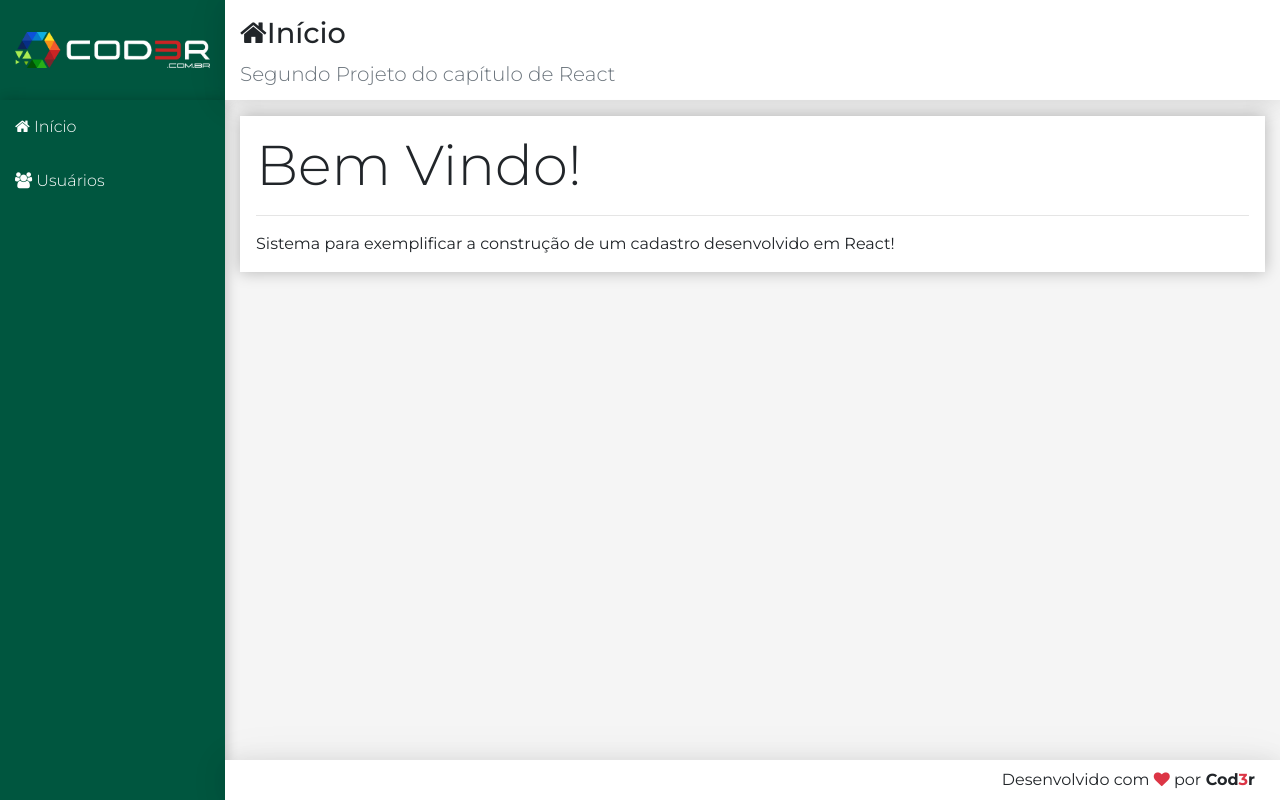
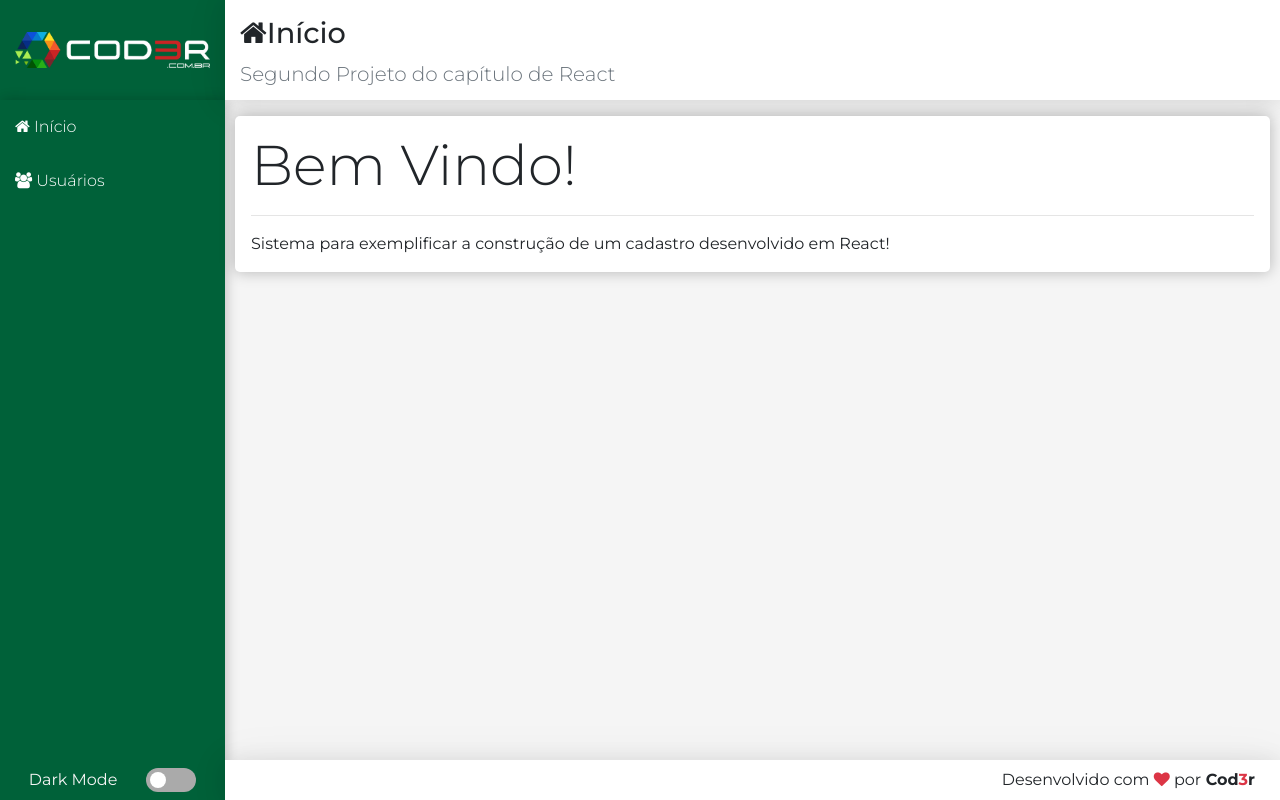
Before and after one commit to FelipeAzevedo005/react-crud-example, a React (Create React App) app in the folder frontend/: page / in a window 1280 px wide. Built offline with nearby package versions, Linux system fonts and the light colour scheme.

Commit message:
Dark theme button added

```diff
--- a/frontend/src/components/template/Footer.css
+++ b/frontend/src/components/template/Footer.css
@@ -8,4 +8,6 @@ footer.footer {
     background-color: #FFF;
 
     box-shadow: var(--shadow);
+
+    transition: 0.2s;
 }
--- a/frontend/src/components/template/Header.css
+++ b/frontend/src/components/template/Header.css
@@ -8,6 +8,8 @@ header.header {
     overflow: hidden;
 
     background-color: #FFF;
+
+    transition: 0.2s;
 }
 
 header.header h1 {
--- a/frontend/src/components/template/Logo.css
+++ b/frontend/src/components/template/Logo.css
@@ -4,6 +4,8 @@ aside.logo {
     align-items: center;
 
     background-color: var(--bg-dark);
+
+    transition: 0.2s;
 }
 
 aside.logo img {
--- a/frontend/src/components/template/Main.css
+++ b/frontend/src/components/template/Main.css
@@ -1,8 +1,13 @@
 main > div {
-    margin: 0 15px;
+    margin: 0 10px;
+
+    border-radius: 5px;
 
     background-color: #FFF;
+
     box-shadow: 0px 0px 15px #0004;
+
+    transition: 0.2s;
 }
 
 @media(max-width: 576px) {
--- a/frontend/src/components/template/Nav.css
+++ b/frontend/src/components/template/Nav.css
@@ -1,10 +1,74 @@
 aside.menu-area {
+    display: flex;
+    flex-direction: column;
+    justify-content: space-between;
+
     background-color: var(--bg-dark);
 
     box-shadow:
         2px 0 10px 0 rgba(0, 0, 0, 0.12),
         2px 0 15px 0 rgba(0, 0, 0, 0.09);
 }
+
+aside.menu-area .dark-zone {
+   display: flex;
+   justify-content: space-evenly;
+}
+
+aside.menu-area span {
+    color: #f5f5f5;
+}
+
+.switch {
+    position: relative;
+    display: inline-block;
+    width: 50px;
+    height: 24px;
+  }
+
+  .switch input {
+    opacity: 0;
+    width: 0;
+    height: 0;
+  }
+
+  .slider {
+    position: absolute;
+    cursor: pointer;
+    top: 0;
+    left: 0;
+    right: 0;
+    bottom: 0;
+    background-color: #aaa;
+    transition: .4s;
+  }
+
+  .slider:before {
+    position: absolute;
+    content: "";
+    height: 16px;
+    width: 16px;
+    left: 4px;
+    bottom: 4px;
+    background-color: white;
+    transition: .4s;
+  }
+
+  input:checked + .slider {
+    background-color: #0DAC60;
+  }
+
+  input:checked + .slider:before {
+    transform: translateX(26px);
+  }
+
+  .slider.round {
+    border-radius: 34px;
+  }
+
+  .slider.round:before {
+    border-radius: 50%;
+  }
 
 .menu a {
     display: block;
--- a/frontend/src/components/template/Nav.jsx
+++ b/frontend/src/components/template/Nav.jsx
@@ -9,6 +9,19 @@ function Nav(props) {
                 <NavItem href="/" icon="home" text="Início" />
                 <NavItem href="/users" icon="users" text="Usuários" />
             </nav>
+
+            <div className="dark-zone">
+                <span>Dark Mode</span>
+                <label className="switch">
+                    <input type="checkbox"
+                        onChange={(event) => {
+                            props.onChange(event.target.checked)
+                        }}
+                    />
+                    <span className="slider round"></span>
+                </label>
+            </div>
+
         </aside>
     );
 }
--- a/frontend/src/main/App.css
+++ b/frontend/src/main/App.css
@@ -1,5 +1,5 @@
 :root {
-  --bg-dark: #00563F;
+  --bg-dark: #006139;
   --bnt-primary-color: #0DAC60;
 
   --logo-height: 100px;
@@ -36,6 +36,8 @@
   height: 100vh;
 
   background-color: #F5F5F5;
+
+  transition: 0.2s;
 }
 
 aside.logo {
@@ -56,6 +58,56 @@ main.content {
 
 footer.footer {
   grid-area: footer;
+}
+
+/*Dark Mode*/
+.app.dark {
+  background-color: #111;
+
+  transition: 0.2s;
+}
+
+.app.dark header.header {
+  color: #f5f5f5;
+
+  background-color: #1a1a1a;
+
+  transition: 0.2s;
+}
+
+.app.dark input.form-control {
+  border: none;
+
+  color: #f5f5f5;
+
+  background-color: #444;
+
+  transition: 0.2s;
+}
+
+.app.dark main > div {
+  color: #f5f5f5;
+
+  background-color: #1a1a1a;
+
+  transition: 0.2s;
+}
+
+.app.dark tr,
+.app.dark td {
+  color: #f5f5f5;
+}
+
+.app.dark hr {
+  background-color: #666
+}
+
+.app.dark footer.footer {
+  color: #f5f5f5;
+
+  background-color: #1a1a1a;
+
+  transition: 0.2s;
 }
 
 @media(max-width: 768px) {
--- a/frontend/src/main/App.jsx
+++ b/frontend/src/main/App.jsx
@@ -1,4 +1,4 @@
-import React from "react";
+import React, { Component }from "react";
 import { BrowserRouter } from "react-router-dom";
 import 'bootstrap/dist/css/bootstrap.min.css'
 import 'font-awesome/css/font-awesome.min.css'
@@ -9,17 +9,36 @@ import Nav from "../components/template/Nav";
 import Routes from "../main/Routes";
 import Footer from "../components/template/Footer";
 
-function App() {
+class App extends Component {
+    constructor(props) {
+        super(props);
+
+        this.state = { theme: null };
+        this.changeColors = this.changeColors.bind(this);
+    }
+
+    changeColors(dark) {
+        var theme;
+
+        if (dark) {
+            theme = "dark";
+        } else theme = null;
+
+        this.setState({ theme });
+    }
+
+    render() {
         return (
             <BrowserRouter>
-            <div className="app">
+                <div className={`app ${this.state.theme}`}>
                     <Logo />
-                <Nav />
+                    <Nav onChange={this.changeColors}/>
                     <Routes />
                     <Footer />
                 </div>
             </BrowserRouter>
         );
     }
+}
 
 export default App;
```
Lines whose indentation alone changed are shown as unchanged.
